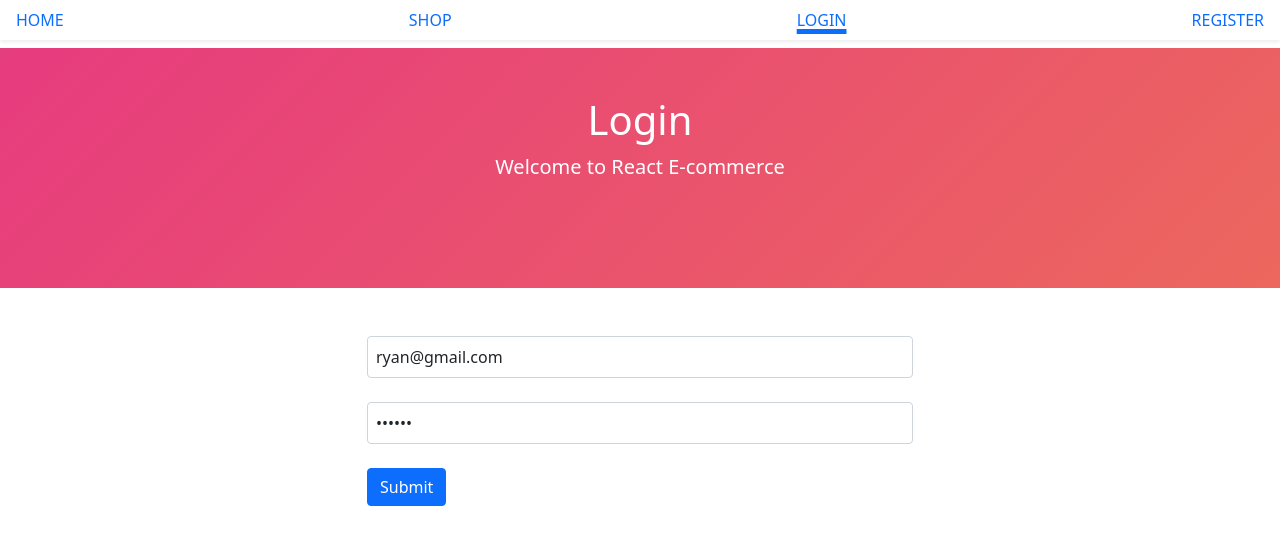
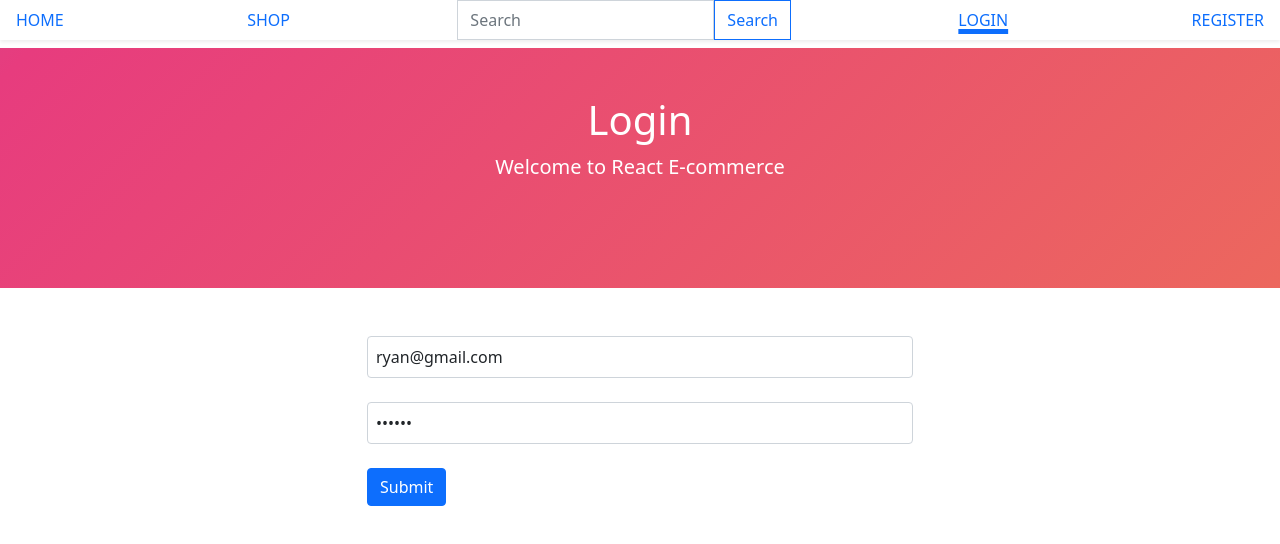
Before and after one commit to Phuc1912001/MERN-ECOMMERCE-WEB, a React (Create React App) app in the folder client/: page /login in a window 1280 px wide. Shown: the top 544 px of the page. Built offline with nearby package versions, Linux system fonts and the light colour scheme; no server answers.

Commit message:
update search

```diff
--- a/client/src/App.js
+++ b/client/src/App.js
@@ -16,6 +16,7 @@ import UserOrders from "./pages/user/Orders";
 import AdminProducts from "./pages/admin/Products";
 import AdminProductUpdate from "./pages/admin/ProductUpdate";
 import Shop from "./pages/Shop";
+import Search from "./pages/Search";
 
 const PageNotFound = () => {
   return (
@@ -33,6 +34,7 @@ export default function App() {
       <Routes>
         <Route path="/" element={<Home />} />
         <Route path="/shop" element={<Shop />} />
+        <Route path="/search" element={<Search />} />
         <Route path="/login" element={<Login />} />
         <Route path="/register" element={<Register />} />
         <Route path="/dashboard" element={<PrivateRoute />}>
--- /dev/null
+++ b/client/src/components/forms/Search.jsx
@@ -0,0 +1,41 @@
+import axios from "axios";
+import { useSearch } from "../../context/search";
+import { useNavigate } from "react-router-dom";
+
+export default function Search() {
+  // hooks
+  const [values, setValues] = useSearch();
+  const navigate = useNavigate();
+
+  const handleSubmit = async (e) => {
+    e.preventDefault();
+    try {
+      const { data } = await axios.get(`/products/search/${values?.keyword}`);
+      // console.log(data);
+      setValues({ ...values, results: data });
+      navigate("/search");
+    } catch (err) {
+      console.log(err);
+    }
+  };
+
+  return (
+    <form className="d-flex" onSubmit={handleSubmit}>
+      <input
+        type="search"
+        style={{ borderRadius: "0px" }}
+        className="form-control"
+        placeholder="Search"
+        onChange={(e) => setValues({ ...values, keyword: e.target.value })}
+        value={values.keyword}
+      />
+      <button
+        className="btn btn-outline-primary"
+        type="submit"
+        style={{ borderRadius: "0px" }}
+      >
+        Search
+      </button>
+    </form>
+  );
+}
--- a/client/src/components/nav/menu.jsx
+++ b/client/src/components/nav/menu.jsx
@@ -1,6 +1,8 @@
 import { NavLink } from "react-router-dom";
 import { useAuth } from "../../context/auth";
 import { useNavigate } from "react-router-dom";
+import Search from "../forms/Search";
+
 
 export default function Menu() {
   // hooks
@@ -21,11 +23,14 @@ export default function Menu() {
             HOME
           </NavLink>
         </li>
+
         <li className="nav-item">
           <NavLink className="nav-link" aria-current="page" to="/shop">
             SHOP
           </NavLink>
         </li>
+
+        <Search />
 
         {!auth?.user ? (
           <>
--- /dev/null
+++ b/client/src/context/search.jsx
@@ -0,0 +1,20 @@
+import { useState, createContext, useContext, useEffect } from "react";
+
+const SearchContext = createContext();
+
+const SearchProvider = ({ children }) => {
+  const [values, setValues] = useState({
+    keyword: "",
+    results: [],
+  });
+
+  return (
+    <SearchContext.Provider value={[values, setValues]}>
+      {children}
+    </SearchContext.Provider>
+  );
+};
+
+const useSearch = () => useContext(SearchContext);
+
+export { useSearch, SearchProvider };
--- a/client/src/index.js
+++ b/client/src/index.js
@@ -3,12 +3,15 @@ import ReactDOM from "react-dom/client";
 import "./index.css";
 import App from "./App";
 import { AuthProvider } from "./context/auth";
+import { SearchProvider } from "./context/search";
 
 const root = ReactDOM.createRoot(document.getElementById("root"));
 root.render(
   <React.StrictMode>
     <AuthProvider>
-      <App />
+      <SearchProvider>
+        <App />
+      </SearchProvider>
     </AuthProvider>
   </React.StrictMode>
 );
--- /dev/null
+++ b/client/src/pages/Search.jsx
@@ -0,0 +1,30 @@
+import { useSearch } from "../context/search";
+import ProductCard from "../components/cards/ProductCard";
+import Jumbotron from "../components/cards/Jumbotron";
+
+export default function Search() {
+  const [values, setValues] = useSearch();
+
+  return (
+    <>
+      <Jumbotron
+        title="Search results"
+        subTitle={
+          values?.results?.length < 1
+            ? "No products found"
+            : `Found ${values?.results?.length} products`
+        }
+      />
+
+      <div className="container mt-3">
+        <div className="row">
+          {values?.results?.map((p) => (
+            <div key={p._id} className="col-md-4">
+              <ProductCard p={p} />
+            </div>
+          ))}
+        </div>
+      </div>
+    </>
+  );
+}
```
